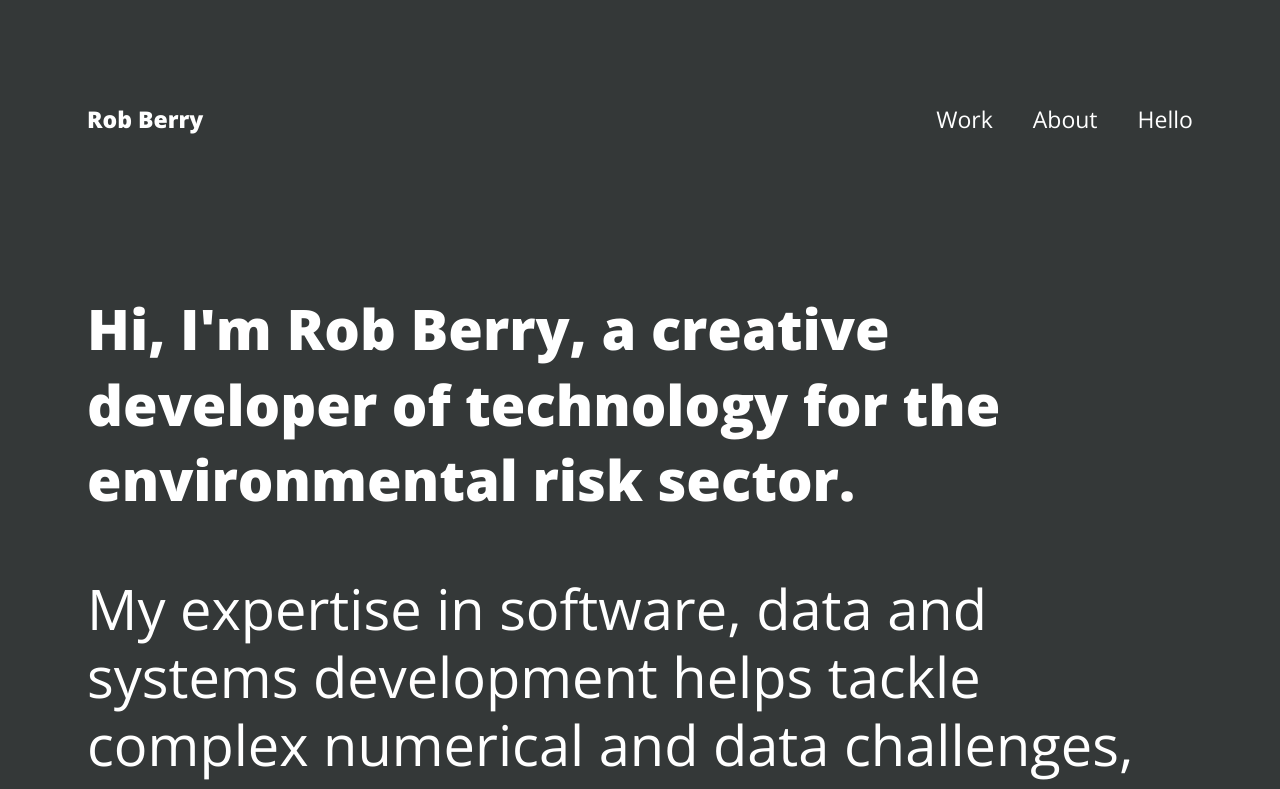
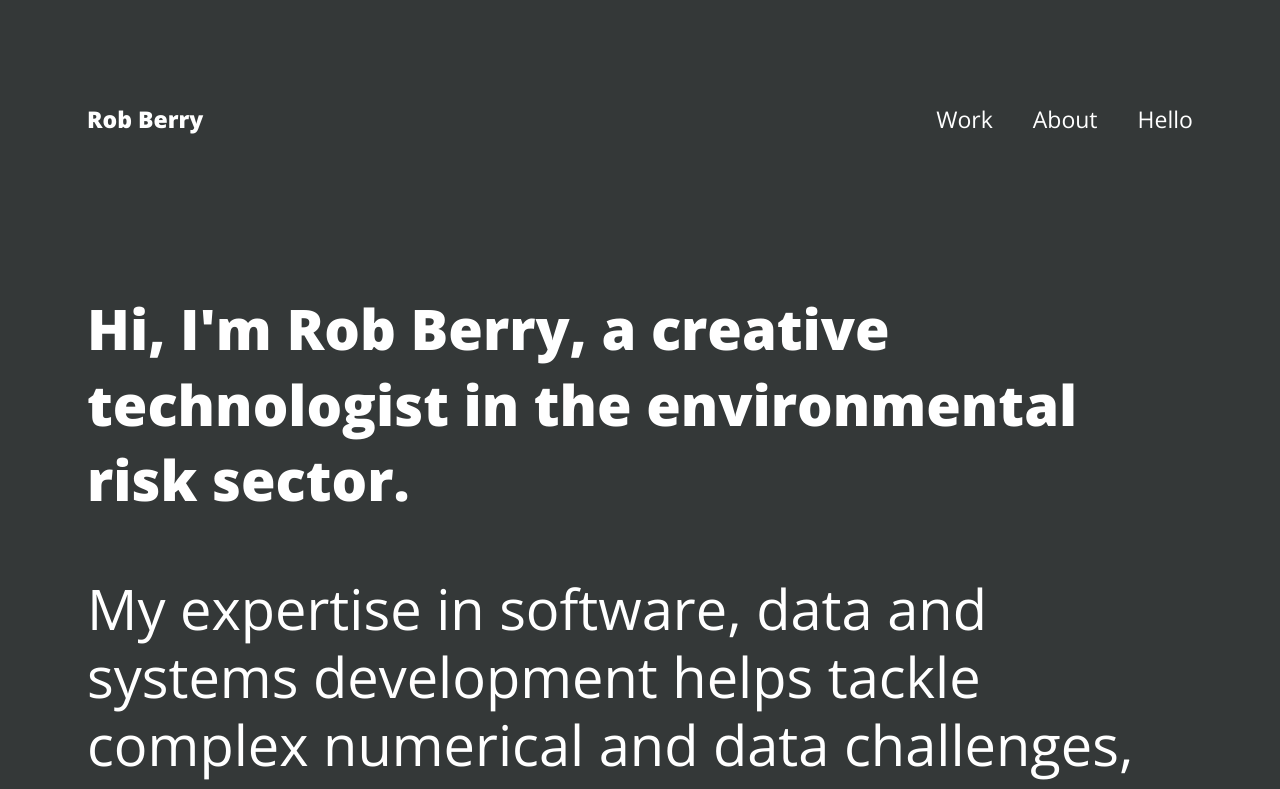
Before and after one commit to robberry/robberry-nextjs, a Next.js app: page / in a window 1280 px wide. Shown: the top 789 px of the page. Built offline with nearby package versions, Linux system fonts and the light colour scheme.

Commit message:
Update wording on home

```diff
--- a/pages/index.js
+++ b/pages/index.js
@@ -20,7 +20,7 @@ export default function Home() {
         <div className="container">
           <div className="row">
             <div className="col-12">
-              <h1 className="xlarge heavy">Hi, I&apos;m Rob Berry, a creative developer of technology for the environmental risk sector.</h1>
+              <h1 className="xlarge heavy">Hi, I&apos;m Rob Berry, a creative technologist in the environmental risk sector.</h1>
               <p className="xlarge">
                 My expertise in software, data and systems development helps tackle complex numerical and data challenges, empowering informed decision-making.
               </p>
```
